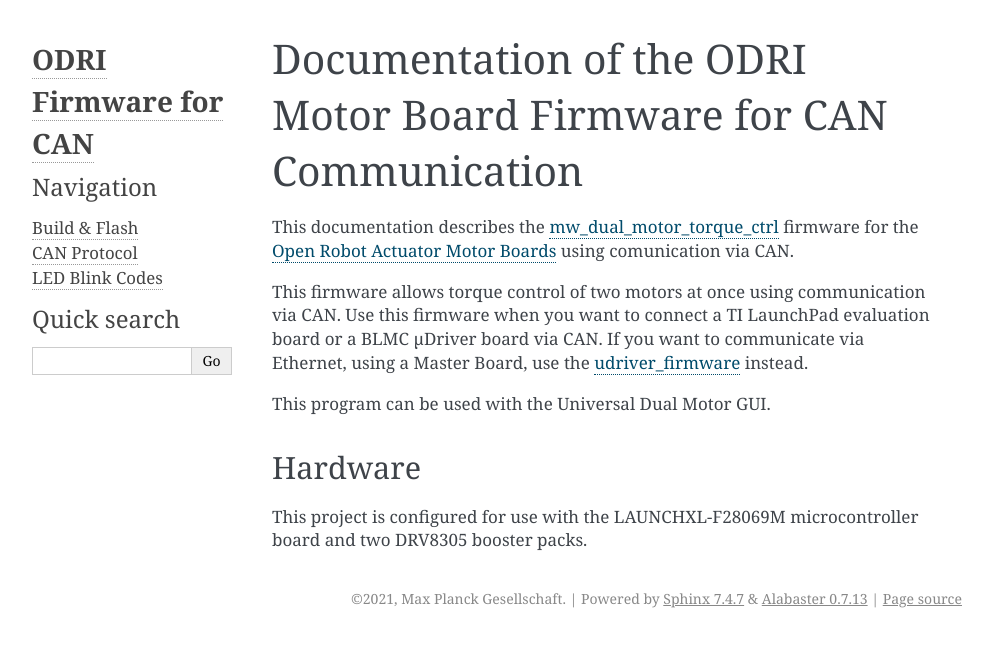
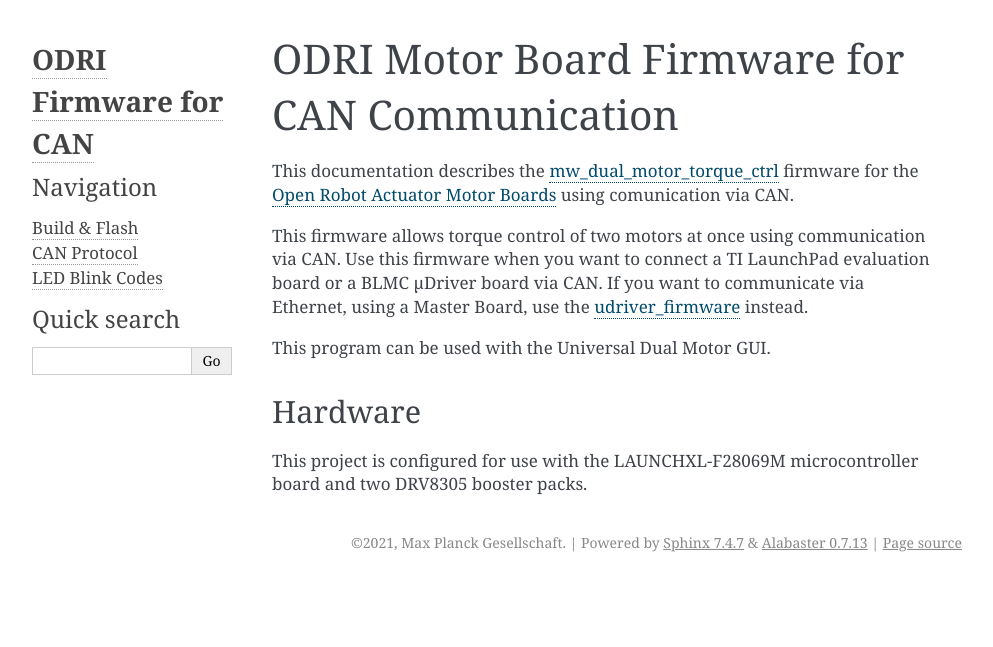
Before and after one commit to open-dynamic-robot-initiative/mw_dual_motor_torque_ctrl, a Sphinx documentation site: the page built from doc/index.rst, in a window 1280 px wide. Shown: the top 647 px of the page, without its empty margins (148-1141 px from the left). Built offline with Sphinx 7.4.7, drawn with Linux system fonts in a browser that asks for light colours.

Commit message:
doc: Shorten title and add _static and _templates

```diff
--- a/doc/index.rst
+++ b/doc/index.rst
@@ -1,6 +1,6 @@
-********************************************************************
-Documentation of the ODRI Motor Board Firmware for CAN Communication
-********************************************************************
+***********************************************
+ODRI Motor Board Firmware for CAN Communication
+***********************************************
 
 .. toctree::
    :hidden:
```
Also changed, not shown: 2 other files.
